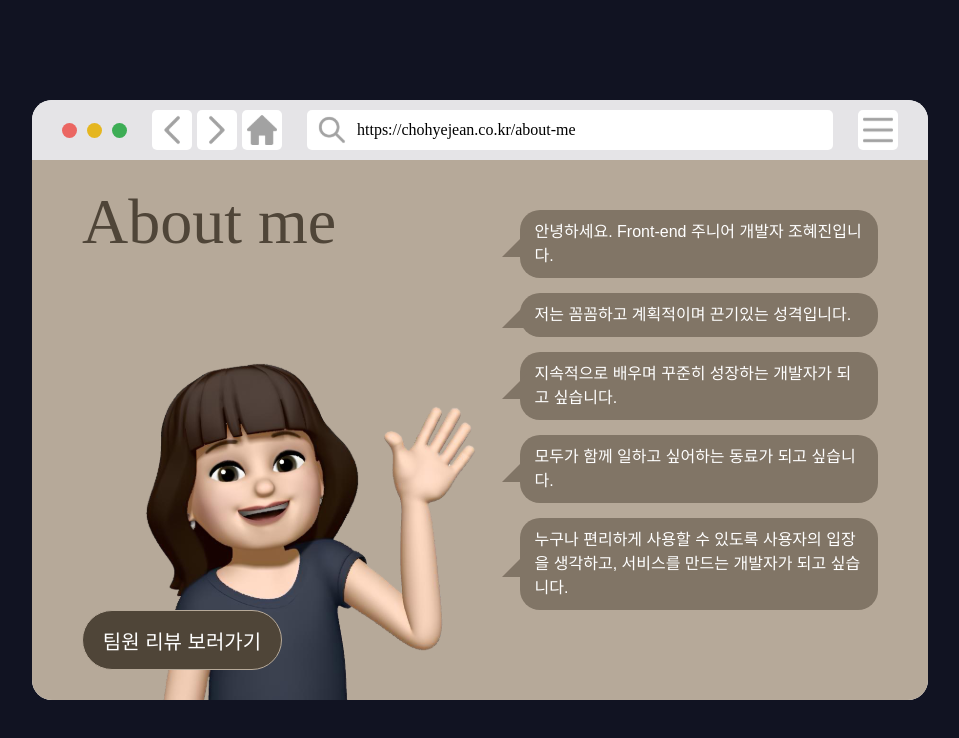
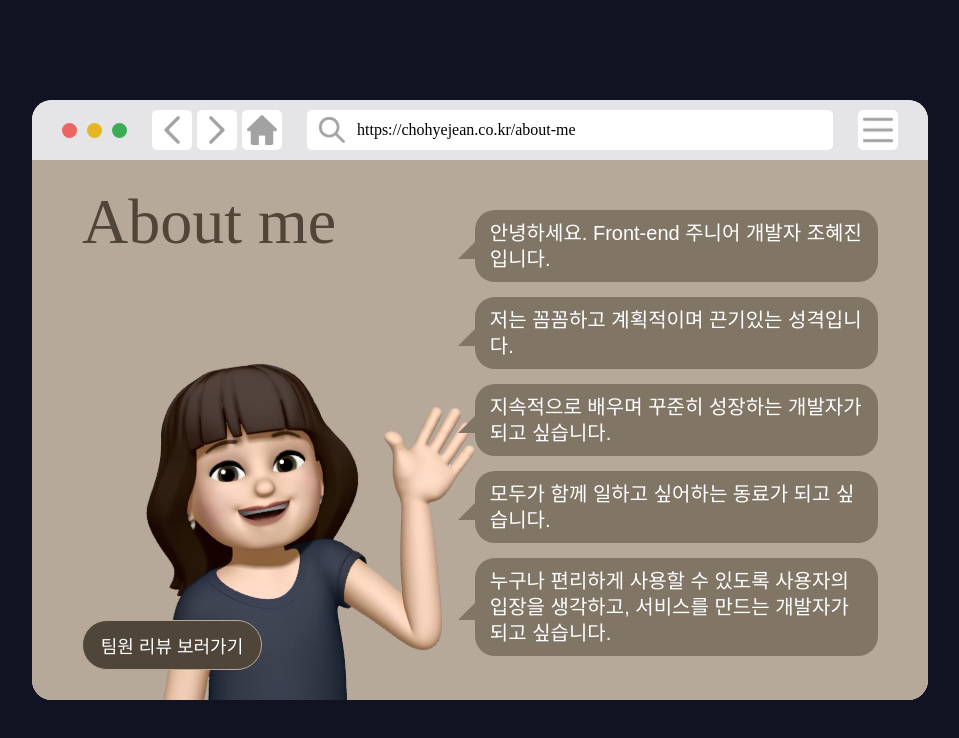
Before and after one commit to MEGUMMY1/Portfolio, a Next.js app: page /about-me in a window 1280 px wide. Shown: the top 738 px of the page, without its empty margins (160-1119 px from the left). Built offline with nearby package versions, Linux system fonts and the light colour scheme; a web font is replaced by a local one.

Commit message:
Design: about me 말풍선 폰트 사이즈 변경

```diff
--- a/components/AboutMe/AboutMe.module.scss
+++ b/components/AboutMe/AboutMe.module.scss
@@ -50,7 +50,8 @@
 
 .bubble_container {
   padding-top: 50px;
-  width: 40%;
+  width: 45%;
+  min-width: 400px;
   display: flex;
   flex-direction: column;
   gap: 15px;
@@ -73,9 +74,9 @@
   align-items: center;
   color: var(--white);
   border-radius: 20px;
-  font-size: 16px;
+  font-size: 20px;
   padding: 10px 15px;
-  line-height: 24px;
+  line-height: 26px;
 
   &:after {
     content: '';
@@ -109,13 +110,13 @@
 }
 
 .review_button {
-  width: 200px;
-  height: 60px;
+  width: 180px;
+  height: 50px;
   border: none;
   border-radius: 50px;
   background-color: var(--brown);
   color: var(--white);
-  font-size: 20px;
+  font-size: 18px;
   @include flex-center;
   position: absolute;
   bottom: 30px;
```
